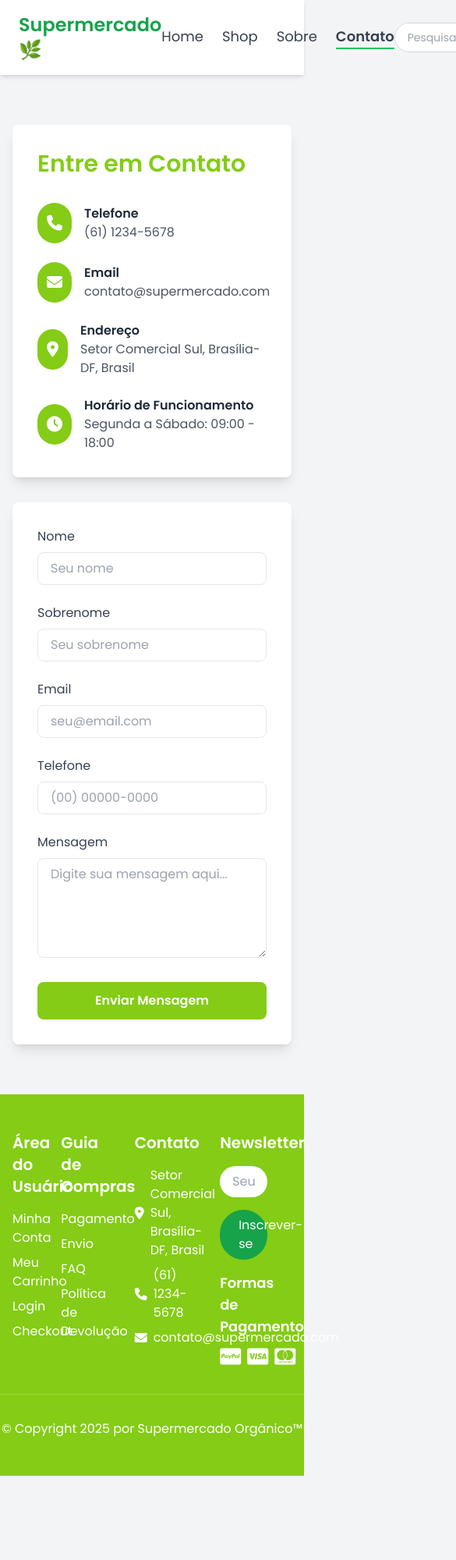
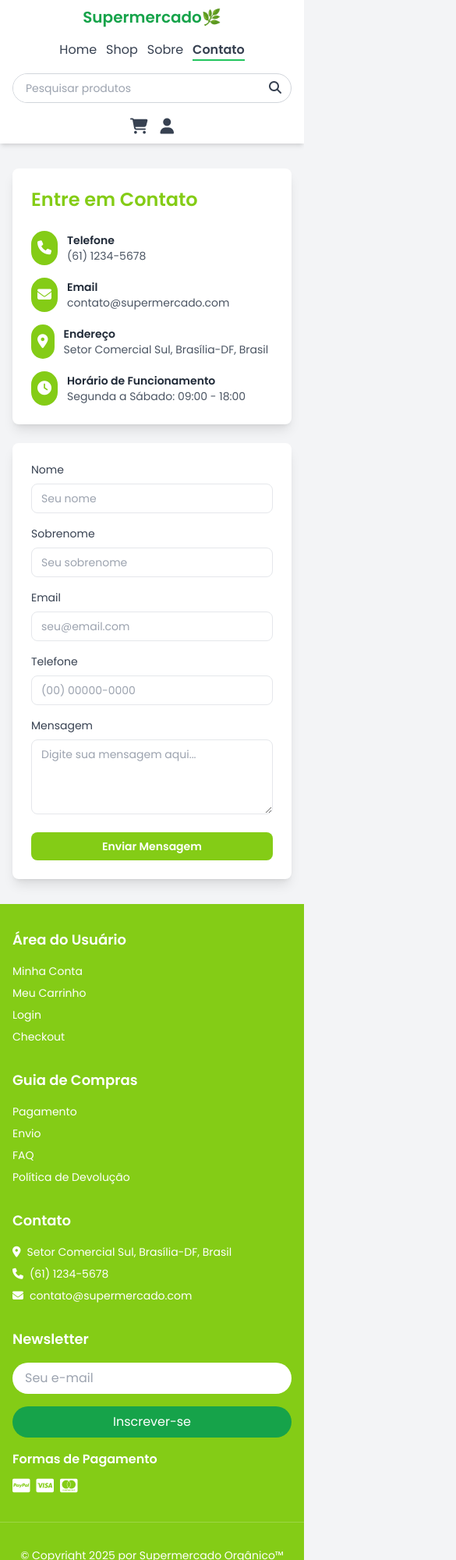
Before and after one commit to henriqueluza/front-end-supermercado, a plain HTML site: page pages/contato.html in a window 390 px wide. Shown: the top 2000 px of the page at 78% size, 585 px wide, since content can reach past the window. Before the commit the page ends 1892 px from the top, so only its background shows below. Drawn offline with nearby package versions, Linux system fonts and the light colour scheme.

Commit message:
Adiciona responsividade ao Contato.html

```diff
--- a/pages/contato.html
+++ b/pages/contato.html
@@ -18,11 +18,11 @@
     <script src="../js/cart.js"></script>
   </head>
   <body class="bg-gray-100 font-[Poppins]">
-    <nav class="bg-white shadow-md py-4 px-6 flex justify-between items-center">
-        <div class="text-green-600 text-2xl font-bold">
+    <nav class="bg-white shadow-md py-2 md:py-4 px-4 md:px-6 flex flex-col md:flex-row justify-between items-center relative">
+      <div class="text-green-600 text-xl md:text-2xl font-bold mb-4 md:mb-0">
         <a href="../index.html">Supermercado🌿</a>
       </div>
-        <ul class="flex space-x-6 text-gray-700 text-lg">
+      <ul class="flex flex-wrap justify-center space-x-3 md:space-x-6 text-gray-700 text-base md:text-lg mb-4 md:mb-0">
         <li class="hover:text-green-500 cursor-pointer hover-underline">
           <a href="../index.html">Home</a>
         </li>
@@ -36,10 +36,10 @@
           <a href="contato.html">Contato</a>
         </li>
       </ul>
-        <div class="flex items-center space-x-4">
+      <div class="flex flex-col md:flex-row items-center space-y-4 md:space-y-0 md:space-x-4 w-full md:w-auto">
         <!-- Search Bar -->
-          <div class="flex items-center rounded-full overflow-hidden bg-white border border-gray-300">
-            <input type="text" placeholder="Pesquisar produtos" class="px-4 py-2 w-48 focus:outline-none text-sm text-gray-500">
+        <div class="flex items-center rounded-full overflow-hidden bg-white border border-gray-300 w-full md:w-48">
+          <input type="text" placeholder="Pesquisar produtos" class="px-4 py-2 w-full focus:outline-none text-sm text-gray-500">
           <button class="px-3">
             <i class="fa-solid fa-magnifying-glass text-gray-700 hover:text-green-500 cursor-pointer"></i>
           </button>
@@ -62,85 +62,85 @@
     </nav>
 
     <!-- Seção de Contato -->
-      <section class="container mx-auto px-4 py-16">
-        <div class="grid grid-cols-1 md:grid-cols-2 gap-8">
+    <section class="container mx-auto px-4 py-8 md:py-16">
+      <div class="grid grid-cols-1 md:grid-cols-2 gap-6 md:gap-8">
         <!-- Informações de Contato -->
-          <div class="bg-white rounded-lg shadow-lg p-8">
-            <h2 class="text-3xl font-bold mb-8 text-lime-500">Entre em Contato</h2>
+        <div class="bg-white rounded-lg shadow-lg p-6 md:p-8">
+          <h2 class="text-2xl md:text-3xl font-bold mb-6 md:mb-8 text-lime-500">Entre em Contato</h2>
 
-            <div class="space-y-6">
-              <div class="flex items-center space-x-4">
-                <div class="bg-lime-500 p-3 rounded-full">
-                  <i class="fa-solid fa-phone text-white text-xl"></i>
+          <div class="space-y-4 md:space-y-6">
+            <div class="flex items-center space-x-3 md:space-x-4">
+              <div class="bg-lime-500 p-2 md:p-3 rounded-full">
+                <i class="fa-solid fa-phone text-white text-lg md:text-xl"></i>
               </div>
               <div>
-                  <h3 class="font-semibold text-gray-800">Telefone</h3>
-                  <p class="text-gray-600">(61) 1234-5678</p>
+                <h3 class="font-semibold text-gray-800 text-sm md:text-base">Telefone</h3>
+                <p class="text-gray-600 text-sm md:text-base">(61) 1234-5678</p>
               </div>
             </div>
 
-              <div class="flex items-center space-x-4">
-                <div class="bg-lime-500 p-3 rounded-full">
-                  <i class="fa-solid fa-envelope text-white text-xl"></i>
+            <div class="flex items-center space-x-3 md:space-x-4">
+              <div class="bg-lime-500 p-2 md:p-3 rounded-full">
+                <i class="fa-solid fa-envelope text-white text-lg md:text-xl"></i>
               </div>
               <div>
-                  <h3 class="font-semibold text-gray-800">Email</h3>
-                  <p class="text-gray-600">contato@supermercado.com</p>
+                <h3 class="font-semibold text-gray-800 text-sm md:text-base">Email</h3>
+                <p class="text-gray-600 text-sm md:text-base">contato@supermercado.com</p>
               </div>
             </div>
 
-              <div class="flex items-center space-x-4">
-                <div class="bg-lime-500 p-3 rounded-full">
-                  <i class="fa-solid fa-location-dot text-white text-xl"></i>
+            <div class="flex items-center space-x-3 md:space-x-4">
+              <div class="bg-lime-500 p-2 md:p-3 rounded-full">
+                <i class="fa-solid fa-location-dot text-white text-lg md:text-xl"></i>
               </div>
               <div>
-                  <h3 class="font-semibold text-gray-800">Endereço</h3>
-                  <p class="text-gray-600">Setor Comercial Sul, Brasília-DF, Brasil</p>
+                <h3 class="font-semibold text-gray-800 text-sm md:text-base">Endereço</h3>
+                <p class="text-gray-600 text-sm md:text-base">Setor Comercial Sul, Brasília-DF, Brasil</p>
               </div>
             </div>
 
-              <div class="flex items-center space-x-4">
-                <div class="bg-lime-500 p-3 rounded-full">
-                  <i class="fa-solid fa-clock text-white text-xl"></i>
+            <div class="flex items-center space-x-3 md:space-x-4">
+              <div class="bg-lime-500 p-2 md:p-3 rounded-full">
+                <i class="fa-solid fa-clock text-white text-lg md:text-xl"></i>
               </div>
               <div>
-                  <h3 class="font-semibold text-gray-800">Horário de Funcionamento</h3>
-                  <p class="text-gray-600">Segunda a Sábado: 09:00 - 18:00</p>
+                <h3 class="font-semibold text-gray-800 text-sm md:text-base">Horário de Funcionamento</h3>
+                <p class="text-gray-600 text-sm md:text-base">Segunda a Sábado: 09:00 - 18:00</p>
               </div>
             </div>
           </div>
         </div>
 
         <!-- Formulário de Contato -->
-          <div class="bg-white rounded-lg shadow-lg p-8">
-            <form class="space-y-6">
-              <div class="grid grid-cols-1 md:grid-cols-2 gap-6">
+        <div class="bg-white rounded-lg shadow-lg p-6 md:p-8">
+          <form class="space-y-4 md:space-y-6">
+            <div class="grid grid-cols-1 md:grid-cols-2 gap-4 md:gap-6">
               <div>
-                  <label class="block text-gray-700 mb-2">Nome</label>
-                  <input type="text" class="w-full px-4 py-2 border rounded-lg focus:outline-none focus:border-lime-500" placeholder="Seu nome">
+                <label class="block text-gray-700 text-sm md:text-base mb-2">Nome</label>
+                <input type="text" class="w-full px-3 md:px-4 py-2 border rounded-lg focus:outline-none focus:border-lime-500 text-sm md:text-base" placeholder="Seu nome">
               </div>
               <div>
-                  <label class="block text-gray-700 mb-2">Sobrenome</label>
-                  <input type="text" class="w-full px-4 py-2 border rounded-lg focus:outline-none focus:border-lime-500" placeholder="Seu sobrenome">
+                <label class="block text-gray-700 text-sm md:text-base mb-2">Sobrenome</label>
+                <input type="text" class="w-full px-3 md:px-4 py-2 border rounded-lg focus:outline-none focus:border-lime-500 text-sm md:text-base" placeholder="Seu sobrenome">
               </div>
             </div>
 
             <div>
-                <label class="block text-gray-700 mb-2">Email</label>
-                <input type="email" class="w-full px-4 py-2 border rounded-lg focus:outline-none focus:border-lime-500" placeholder="seu@email.com">
+              <label class="block text-gray-700 text-sm md:text-base mb-2">Email</label>
+              <input type="email" class="w-full px-3 md:px-4 py-2 border rounded-lg focus:outline-none focus:border-lime-500 text-sm md:text-base" placeholder="seu@email.com">
             </div>
 
             <div>
-                <label class="block text-gray-700 mb-2">Telefone</label>
-                <input type="tel" class="w-full px-4 py-2 border rounded-lg focus:outline-none focus:border-lime-500" placeholder="(00) 00000-0000">
+              <label class="block text-gray-700 text-sm md:text-base mb-2">Telefone</label>
+              <input type="tel" class="w-full px-3 md:px-4 py-2 border rounded-lg focus:outline-none focus:border-lime-500 text-sm md:text-base" placeholder="(00) 00000-0000">
             </div>
 
             <div>
-                <label class="block text-gray-700 mb-2">Mensagem</label>
-                <textarea class="w-full px-4 py-2 border rounded-lg focus:outline-none focus:border-lime-500 h-32" placeholder="Digite sua mensagem aqui..."></textarea>
+              <label class="block text-gray-700 text-sm md:text-base mb-2">Mensagem</label>
+              <textarea class="w-full px-3 md:px-4 py-2 border rounded-lg focus:outline-none focus:border-lime-500 h-24 md:h-32 text-sm md:text-base" placeholder="Digite sua mensagem aqui..."></textarea>
             </div>
 
-              <button type="submit" class="w-full bg-lime-500 text-white py-3 px-6 rounded-lg hover:bg-lime-600 transition-colors font-semibold">
+            <button type="submit" class="w-full bg-lime-500 text-white py-2 md:py-3 px-4 md:px-6 rounded-lg hover:bg-lime-600 transition-colors font-semibold text-sm md:text-base">
               Enviar Mensagem
             </button>
           </form>
@@ -150,12 +150,12 @@
 
     <footer>
       <!-- Footer Section -->
-        <div class="bg-lime-500 text-white py-12">
-          <div class="max-w-7xl mx-auto px-4 grid grid-cols-12 gap-4">
+      <div class="bg-lime-500 text-white py-8 md:py-12">
+        <div class="max-w-7xl mx-auto px-4 grid grid-cols-1 md:grid-cols-2 lg:grid-cols-12 gap-8">
           <!-- User Area -->
-            <div class="col-span-2">
-              <h3 class="text-xl font-semibold mb-4">Área do Usuário</h3>
-              <ul class="space-y-2">
+          <div class="lg:col-span-2">
+            <h3 class="text-lg md:text-xl font-semibold mb-4">Área do Usuário</h3>
+            <ul class="space-y-2 text-sm md:text-base">
               <li><a href="#" class="hover:text-gray-200">Minha Conta</a></li>
               <li><a href="#" class="hover:text-gray-200">Meu Carrinho</a></li>
               <li><a href="#" class="hover:text-gray-200">Login</a></li>
@@ -164,24 +164,20 @@
           </div>
 
           <!-- Shopping Guide -->
-            <div class="col-span-2">
-              <h3 class="text-xl font-semibold mb-4">Guia de Compras</h3>
-              <ul class="space-y-2">
+          <div class="lg:col-span-2">
+            <h3 class="text-lg md:text-xl font-semibold mb-4">Guia de Compras</h3>
+            <ul class="space-y-2 text-sm md:text-base">
               <li><a href="#" class="hover:text-gray-200">Pagamento</a></li>
               <li><a href="#" class="hover:text-gray-200">Envio</a></li>
               <li><a href="#" class="hover:text-gray-200">FAQ</a></li>
-                <li>
-                  <a href="#" class="hover:text-gray-200"
-                    >Política de Devolução</a
-                  >
-                </li>
+              <li><a href="#" class="hover:text-gray-200">Política de Devolução</a></li>
             </ul>
           </div>
 
           <!-- Contact Details -->
-            <div class="col-span-3 ml-8">
-              <h3 class="text-xl font-semibold mb-4">Contato</h3>
-              <ul class="space-y-2">
+          <div class="lg:col-span-3">
+            <h3 class="text-lg md:text-xl font-semibold mb-4">Contato</h3>
+            <ul class="space-y-2 text-sm md:text-base">
               <li class="flex items-center gap-2">
                 <i class="fa-solid fa-location-dot"></i>
                 <span>Setor Comercial Sul, Brasília-DF, Brasil</span>
@@ -198,35 +194,30 @@
           </div>
 
           <!-- Newsletter -->
-            <div class="col-span-4 ml-12">
-              <h3 class="text-xl font-semibold mb-4">Newsletter</h3>
+          <div class="lg:col-span-4">
+            <h3 class="text-lg md:text-xl font-semibold mb-4">Newsletter</h3>
             <div class="flex flex-col gap-4">
-                <input
-                  type="email"
-                  placeholder="Seu e-mail"
-                  class="px-4 py-2 rounded-full text-gray-800"
-                />
-                <button
-                  class="bg-green-600 hover:bg-green-700 px-6 py-2 rounded-full transition-colors"
-                >
+              <input type="email" placeholder="Seu e-mail" class="px-4 py-2 rounded-full text-gray-800 w-full md:w-auto" />
+              <button class="bg-green-600 hover:bg-green-700 px-6 py-2 rounded-full transition-colors w-full md:w-auto">
                 Inscrever-se
               </button>
             </div>
             <div class="mt-4">
-                <h4 class="text-lg font-semibold mb-2">Formas de Pagamento</h4>
+              <h4 class="text-base md:text-lg font-semibold mb-2">Formas de Pagamento</h4>
               <div class="flex gap-2">
-                  <i class="fa-brands fa-cc-paypal text-2xl"></i>
-                  <i class="fa-brands fa-cc-visa text-2xl"></i>
-                  <i class="fa-brands fa-cc-mastercard text-2xl"></i>
+                <i class="fa-brands fa-cc-paypal text-xl md:text-2xl"></i>
+                <i class="fa-brands fa-cc-visa text-xl md:text-2xl"></i>
+                <i class="fa-brands fa-cc-mastercard text-xl md:text-2xl"></i>
               </div>
             </div>
           </div>
         </div>
 
         <!-- Copyright -->
-          <div class="border-t border-white/20 mt-8 pt-8 text-center">
+        <div class="border-t border-white/20 mt-8 pt-8 text-center text-sm md:text-base">
           <p>© Copyright 2025 por Supermercado Orgânico™</p>
         </div>
       </div>
     </footer>
   </body>
+</html>
```
Lines whose indentation alone changed are shown as unchanged.
